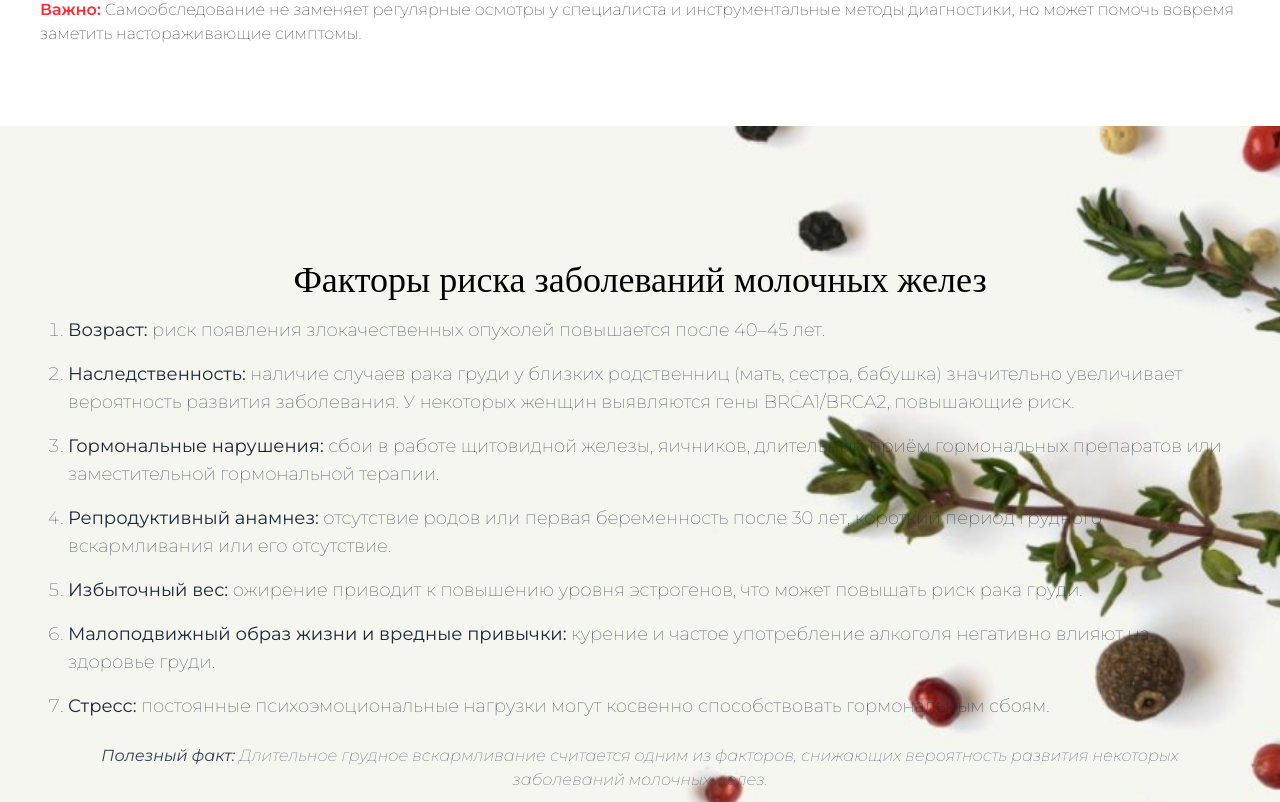
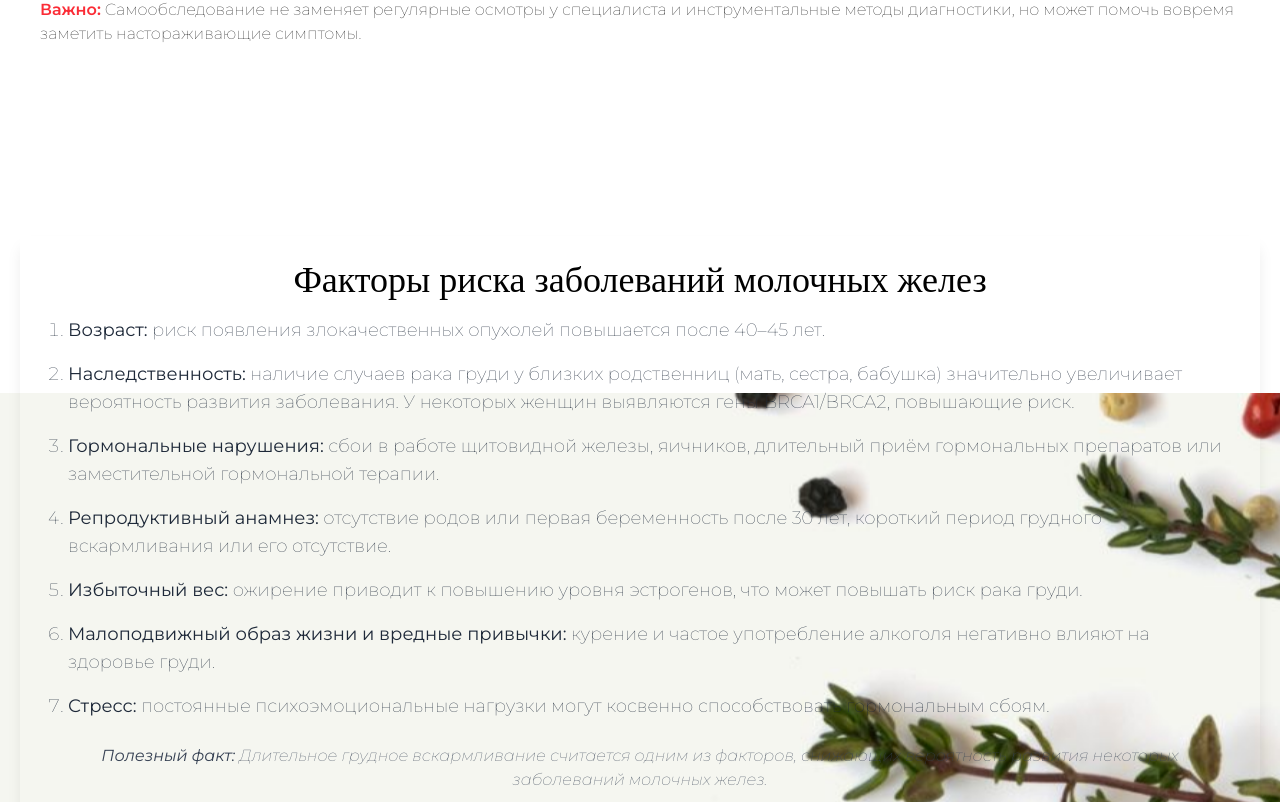
Before and after one commit to Bezniak/landing, a React (Vite) app: page / in a window 1280 px wide. Shown: the part 5298-6100 px from the top of the page. Built offline with nearby package versions, Linux system fonts and the light colour scheme; a web font is replaced by a local one.

Commit message:
2 commit

```diff
--- a/src/components/RiskFactors/RiskFactors.jsx
+++ b/src/components/RiskFactors/RiskFactors.jsx
@@ -1,9 +1,13 @@
 import React from 'react';
+import { Parallax } from 'react-scroll-parallax';
 
 const RiskFactors = () => {
     return (
-        <div className="h-screen flex items-center justify-center p-5 bg-no-repeat bg-center bg-cover" style={{ backgroundImage: "url('/bg.jpg')" }}>
-            <div className="w-full flex flex-col justify-center items-center mx-auto p-6">
+        <div className="relative h-screen flex items-center justify-center p-5 overflow-hidden">
+            <Parallax speed={-20} className="absolute inset-0 w-full h-full">
+                <img src="/bg.jpg" alt="Background" className="w-full h-full object-cover" />
+            </Parallax>
+            <div className="relative z-10 w-full flex flex-col justify-center items-center mx-auto p-6 shadow-lg">
                 <h2 className="text-4xl mb-4 text-center">
                     Факторы риска заболеваний молочных желез
                 </h2>
```
